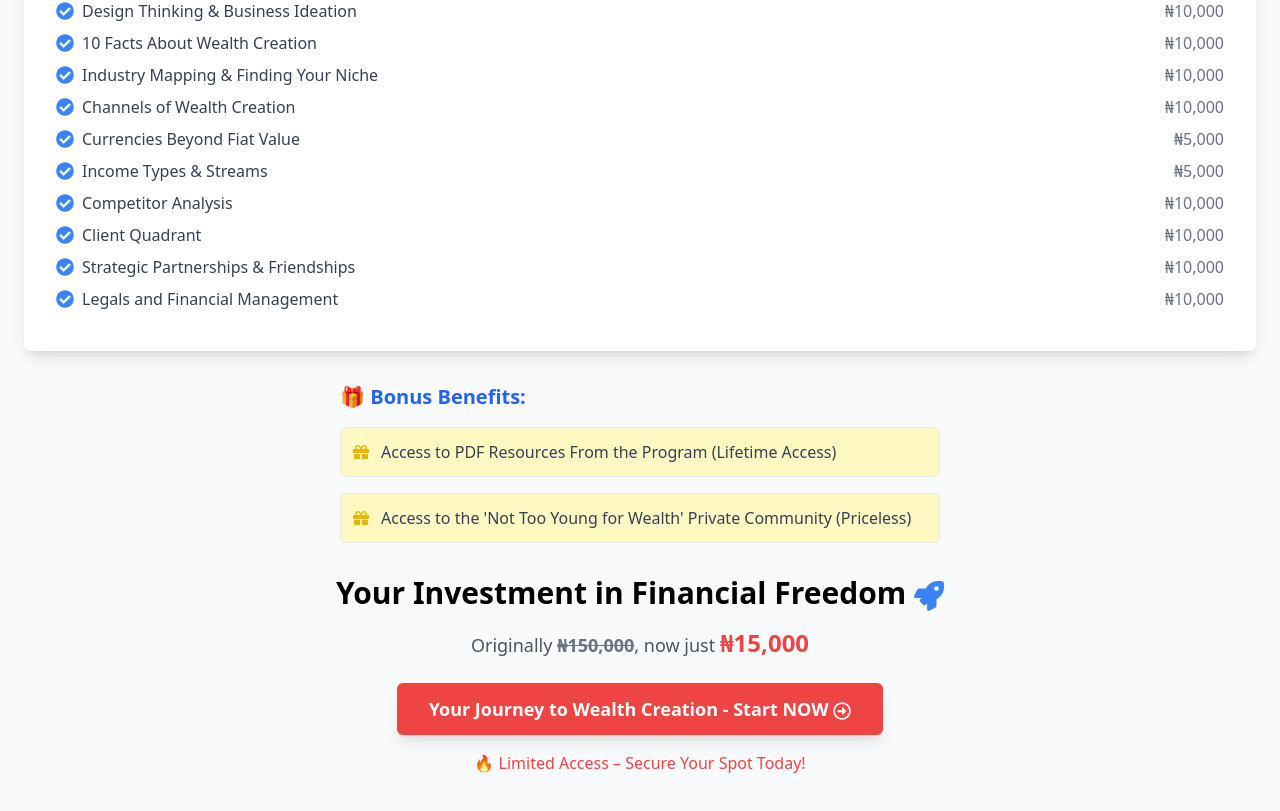
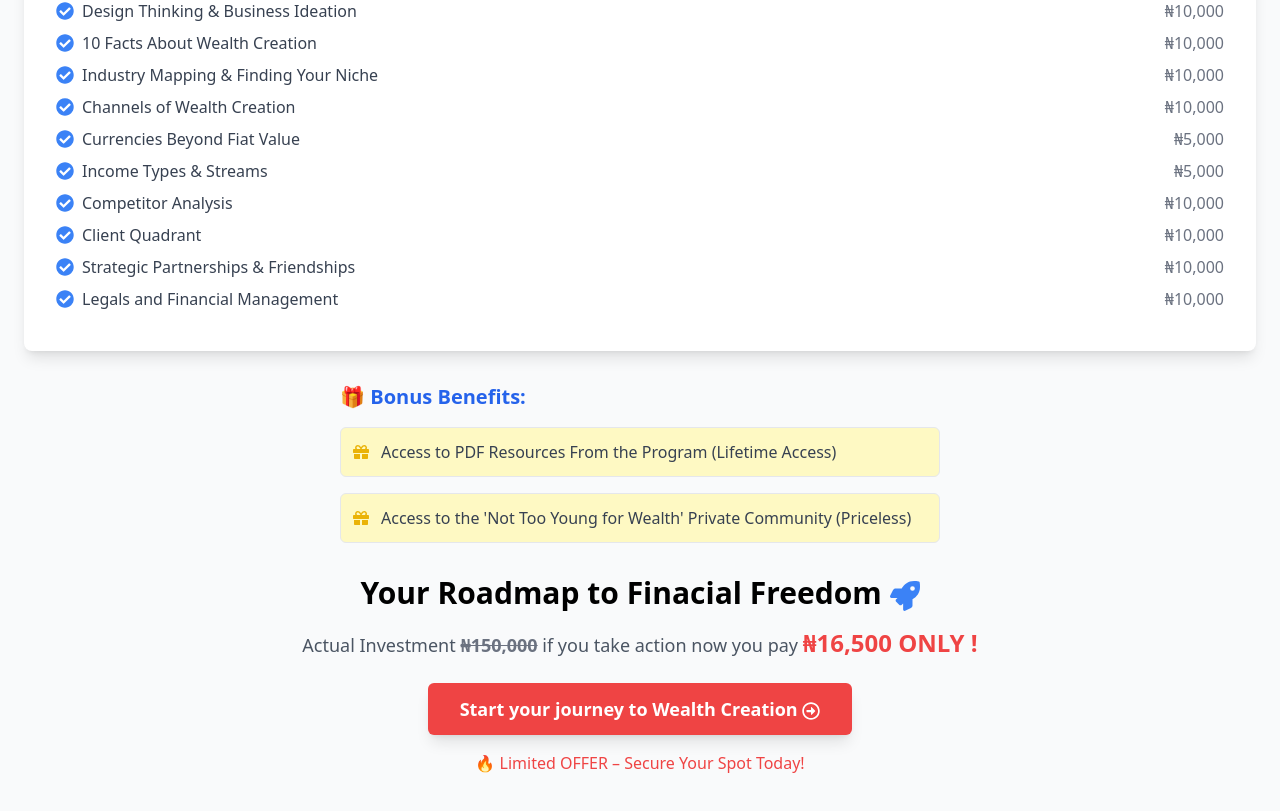
Before and after one commit to salemhe/NTYFW-MAIN, a React (Vite) app: page / in a window 1280 px wide. Shown: the part 7773-8584 px from the top of the page. Built offline with nearby package versions, Linux system fonts and the light colour scheme.

Commit message:
final changes made

```diff
--- a/src/components/PricingCTA.jsx
+++ b/src/components/PricingCTA.jsx
@@ -218,22 +218,22 @@ const PricingSection = () => {
         {/* Pricing and CTA */}
         <div className="text-center mt-8">
           <h3 className="text-3xl font-bold text-black mb-4">
-            Your Investment in Financial Freedom <FaRocket className="inline text-blue-500" />
+            Your Roadmap to Finacial Freedom <FaRocket className="inline text-blue-500" />
           </h3>
           <p className="text-lg text-gray-600 mb-6">
-            Originally{" "}
-            <span className="line-through text-gray-500 font-semibold">₦150,000</span>,
-            now just{" "}
-            <span className="text-red-500 font-semibold text-2xl">₦15,000</span>
+            Actual Investment{" "}
+            <span className="line-through text-gray-500 font-semibold">₦150,000</span>
+            {" "}if you take action now you pay{" "}
+            <span className="text-red-500 font-semibold text-2xl">₦16,500 ONLY !</span>
           </p>
           <button
             className="bg-red-500 hover:bg-red-600 text-white py-3 px-8 rounded-md text-lg font-semibold transition transform hover:scale-105 shadow-lg"
             onClick={() => window.location.href = "https://selar.co/m/teensvoiceacademy"}
           >
-            Your Journey to Wealth Creation - Start NOW <FaRegArrowAltCircleRight className="inline text-white" />
+            Start your journey to Wealth Creation <FaRegArrowAltCircleRight className="inline text-white" />
           </button>
           <p className="mt-4 text-red-500 font-medium">
-            🔥 Limited Access – Secure Your Spot Today!
+            🔥 Limited OFFER – Secure Your Spot Today!
           </p>
         </div>
       </div>
```
